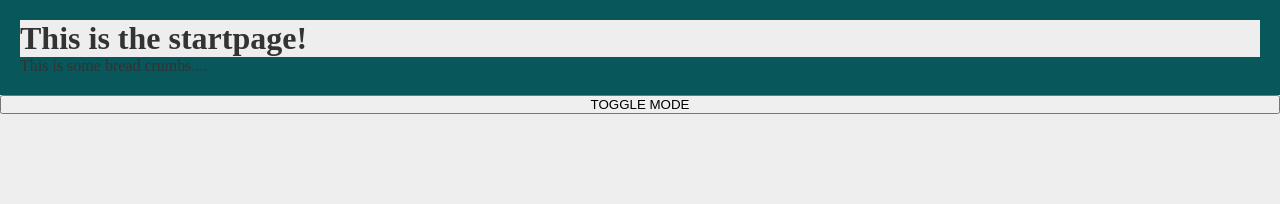
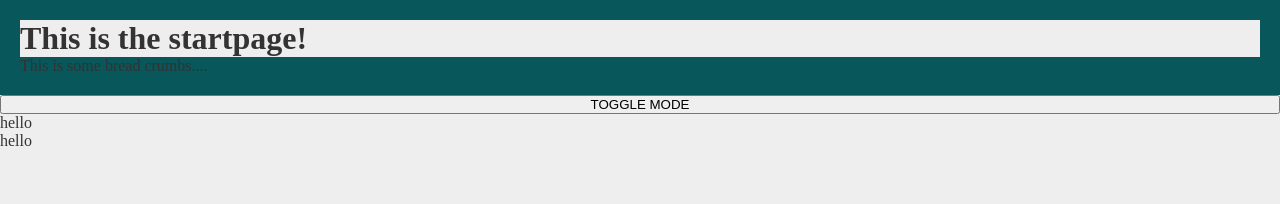
Before and after one commit to teeboteebo/pooff, a React (Create React App) app: page / in a window 1280 px wide. Shown: the top 204 px of the page. Built offline with nearby package versions, Linux system fonts and the light colour scheme.

Commit message:
Started to create Login Component
somehow reactstrap doesnt work..?

```diff
--- a/src/App.js
+++ b/src/App.js
@@ -1,14 +1,16 @@
-import React, { useState } from 'react';
-import StartPage from './views/StartPage'
+import React, { useState } from "react";
+import StartPage from "./views/StartPage";
+import LoginPage from "./views/LoginPage";
 
 const App = () => {
-  const [darkmode, setDarkmode] = useState(false)
+  const [darkmode, setDarkmode] = useState(false);
   return (
-    <div className={darkmode ? 'App dark-mode' : 'App'}>
+    <div className={darkmode ? "App dark-mode" : "App"}>
       <StartPage />
-      <button onClick={()=>setDarkmode(!darkmode)}>TOGGLE MODE</button>
+      <button onClick={() => setDarkmode(!darkmode)}>TOGGLE MODE</button>
+      <LoginPage />
     </div>
-  )
-}
+  );
+};
 
-export default App
+export default App;
--- /dev/null
+++ b/src/components/Login/index.js
@@ -0,0 +1,14 @@
+import React from "react";
+import { Container, Row, Col } from "reactstrap";
+const Login = () => {
+  return (
+    <Container fluid>
+      <Row>
+        <Col xs="3">hello</Col>
+        <Col xs="9">hello</Col>
+      </Row>
+    </Container>
+  );
+};
+
+export default Login;
--- a/src/sass/styles.scss
+++ b/src/sass/styles.scss
@@ -1,6 +1,8 @@
 // Import all our light / dark color variables
-@import './variables';
-@import './basic-styles';
+@import "./variables";
+@import "./basic-styles";
 
 // Component stylings
-@import '../views/StartPage/styles';
+@import "../views/StartPage/styles";
+@import "../views/LoginPage/styles";
+@import "../components/Login/styles";
--- /dev/null
+++ b/src/views/LoginPage/index.js
@@ -0,0 +1,12 @@
+import React from "react";
+import Login from "../../components/Login";
+
+const LoginPage = () => {
+  return (
+    <div className="loginpage">
+      <Login />
+    </div>
+  );
+};
+
+export default LoginPage;
```
Also changed, not shown: src/components/Login/styles.scss (added), src/views/LoginPage/styles.scss (added).
